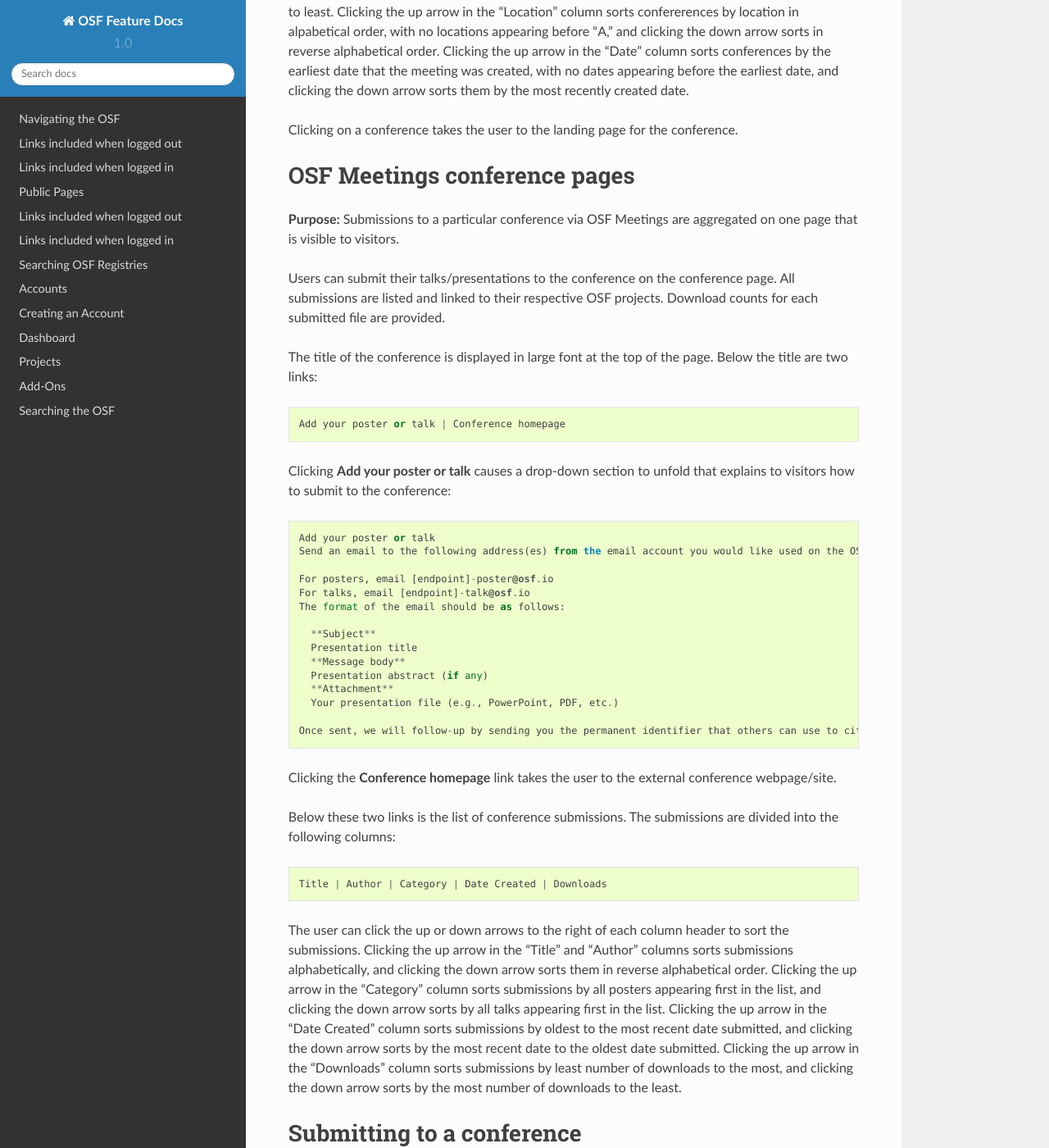
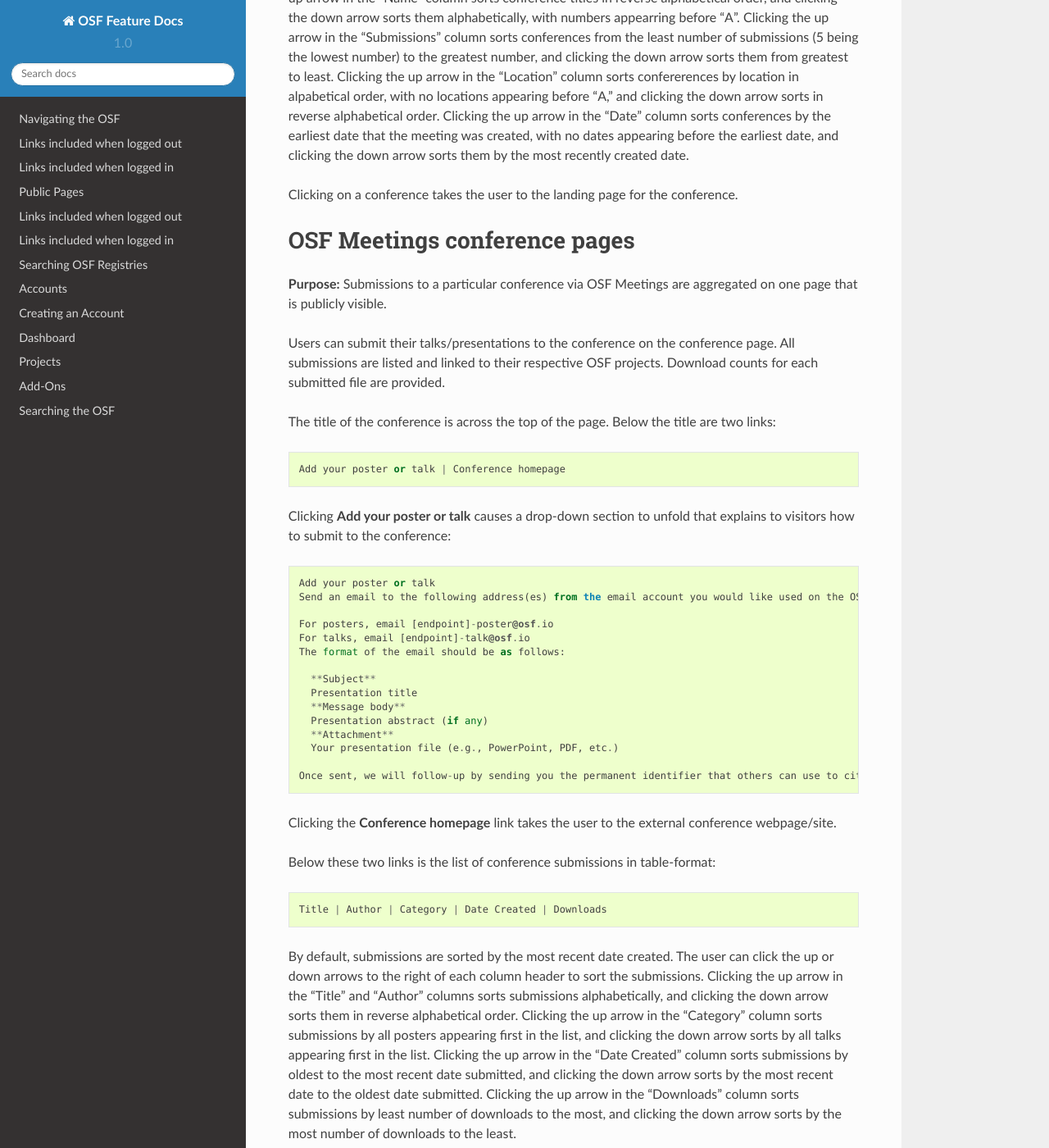
Before and after one commit to CenterForOpenScience/OSFDocs, a Sphinx documentation site: the page built from docs/pages/osf4m.rst, in a window 1280 px wide and 1400 px high, scrolled down 1720 px. Shown: the whole window at 82% size. Built offline with Sphinx 7.4.7 and the Read the Docs theme 2.0.0, drawn with Linux system fonts in a browser that asks for light colours; some of the changed text lies outside the part shown.

Commit message:
Updated registration language, and sort-by order for meeting pages

```diff
--- a/docs/pages/osf4m.rst
+++ b/docs/pages/osf4m.rst
@@ -6,7 +6,7 @@
 
 See the help guides for more instructions: http://help.osf.io/m/meetings.
 
-The landing page can also be accessed by either 1) clicking the **Browse** tab in the navigation bar, and then clicking **Meeting** from the drop-down menu 2) or, by going to the dashboard and scrolling to the bottom of the page where the following section appears::
+The landing page can also be accessed by either 1) clicking the **Browse** tab in the navigation bar, and then clicking **OSF Meetings** from the drop-down menu 2) or, by going to the dashboard and scrolling to the bottom of the page where the following section appears::
 
     Hosting a conference or meeting?
     Use the OSF Meetings service to provide a central location for conference submissions.
@@ -27,15 +27,16 @@
 
 Clicking **Register** causes a drop-down section to unfold. This sub-section reads as follows::
 
-    OSF for Meetings is a product that we offer to academic conferences at no cost. To request poster and talk hosting for a conference:
-        Email us at contact@cos.io
+    OSF Meetings is a product that we offer to academic conferences at no cost. To request poster and talk hosting for a conference:
+        Submit this set-up form
     We'll review and add your conference within one business day.
+
+The text "set-up form" links to the Google form for meeting requests: https://docs.google.com/forms/d/e/1FAIpQLSeBq4CfC5CjTBz49TP2dO9ZIsQc6QAAJFUoUbkS767Le9twLw/viewform
 
 The right-hand section reads as follows::
 
-  For Conference Participants
-  Share your posters and presentations along with any supporting data and materials. Get persistent links and usage analytics.
-  [Upload]
+    Share your posters and presentations along with supporting data and materials. Get persistent links and usage analytics.
+    [Upload]
 
 Clicking **Upload** causes a drop-down section to unfold. The drop-down section reads as follows::
 
@@ -62,11 +63,11 @@
 OSF Meetings conference pages
 ---------------------------------
 
-**Purpose:** Submissions to a particular conference via OSF Meetings are aggregated on one page that is visible to visitors.
+**Purpose:** Submissions to a particular conference via OSF Meetings are aggregated on one page that is publicly visible.
 
 Users can submit their talks/presentations to the conference on the conference page. All submissions are listed and linked to their respective OSF projects. Download counts for each submitted file are provided.
 
-The title of the conference is displayed in large font at the top of the page. Below the title are two links::
+The title of the conference is across the top of the page. Below the title are two links::
 
   Add your poster or talk | Conference homepage
 
@@ -90,11 +91,11 @@
 
 Clicking the **Conference homepage** link takes the user to the external conference webpage/site.
 
-Below these two links is the list of conference submissions. The submissions are divided into the following columns::
+Below these two links is the list of conference submissions in table-format::
 
     Title | Author | Category | Date Created | Downloads
 
-The user can click the up or down arrows to the right of each column header to sort the submissions. Clicking the up arrow in the "Title" and "Author" columns sorts submissions alphabetically, and clicking the down arrow sorts them in reverse alphabetical order. Clicking the up arrow in the "Category" column sorts submissions by all posters appearing first in the list, and clicking the down arrow sorts by all talks appearing first in the list. Clicking the up arrow in the "Date Created" column sorts submissions by oldest to the most recent date submitted, and clicking the down arrow sorts by the most recent date to the oldest date submitted. Clicking the up arrow in the "Downloads" column sorts submissions by least number of downloads to the most, and clicking the down arrow sorts by the most number of downloads to the least.
+By default, submissions are sorted by the most recent date created. The user can click the up or down arrows to the right of each column header to sort the submissions. Clicking the up arrow in the "Title" and "Author" columns sorts submissions alphabetically, and clicking the down arrow sorts them in reverse alphabetical order. Clicking the up arrow in the "Category" column sorts submissions by all posters appearing first in the list, and clicking the down arrow sorts by all talks appearing first in the list. Clicking the up arrow in the "Date Created" column sorts submissions by oldest to the most recent date submitted, and clicking the down arrow sorts by the most recent date to the oldest date submitted. Clicking the up arrow in the "Downloads" column sorts submissions by least number of downloads to the most, and clicking the down arrow sorts by the most number of downloads to the least.
 
 Submitting to a conference
 --------------------------
```
